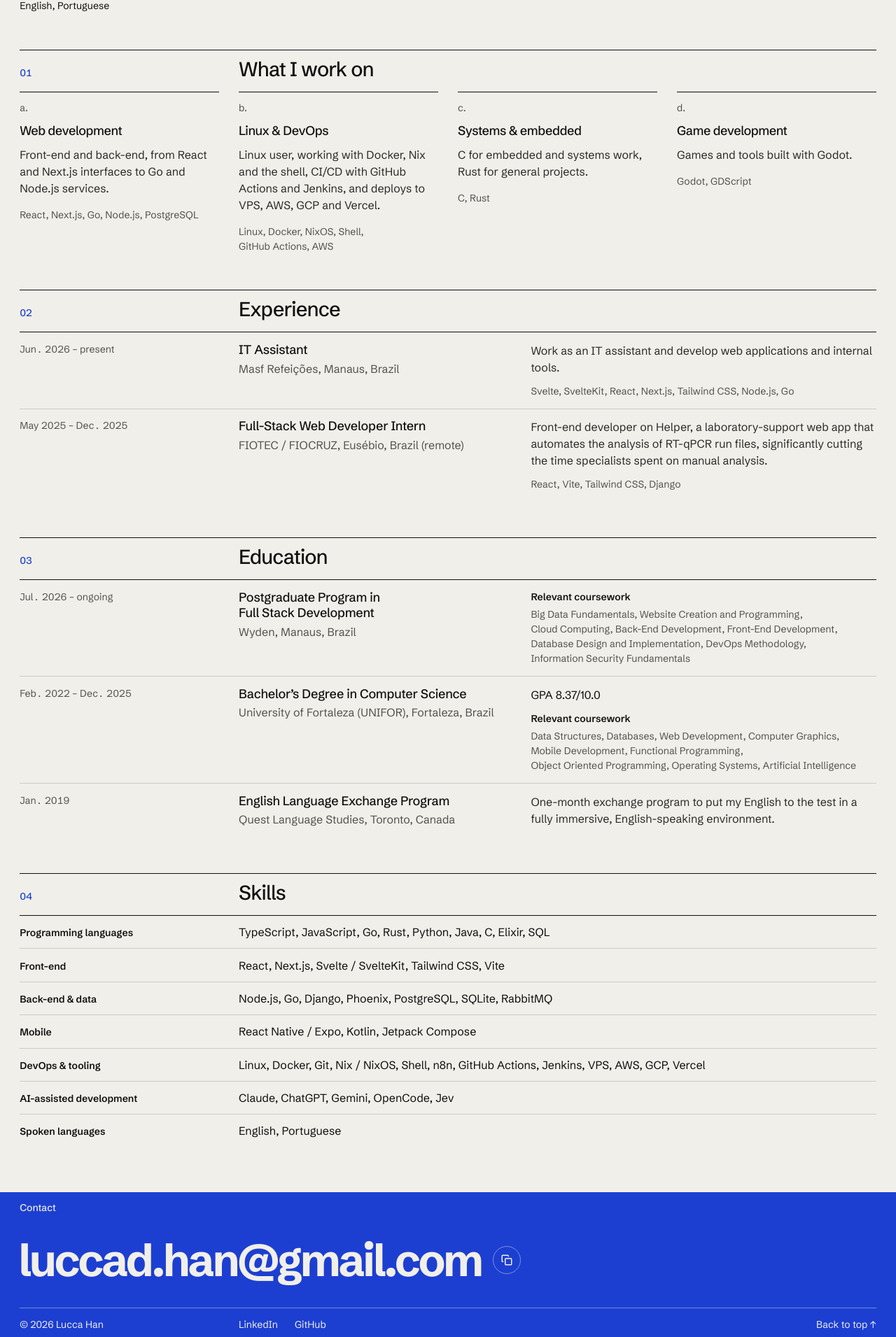
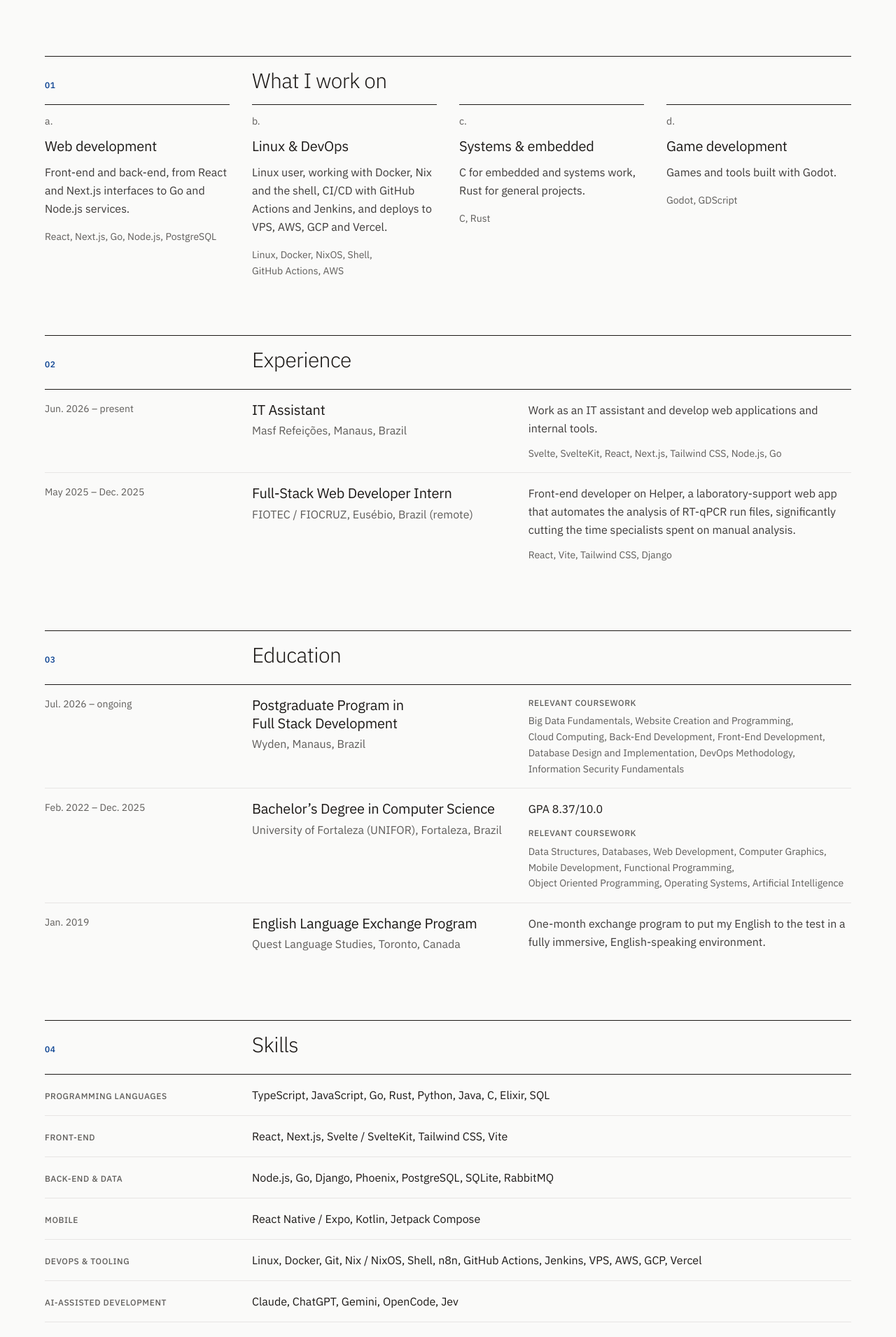
Before and after one commit to ludihan/website, a Next.js app: page /en/about in a window 1280 px wide. Shown: the part 452-2363 px from the top of the page at 70% size. Built offline with nearby package versions, Linux system fonts and the light colour scheme.

Commit message:
Restyle with the Swiss design system: IBM Plex, stone and cobalt, light headings

```diff
--- a/app/[lang]/layout.tsx
+++ b/app/[lang]/layout.tsx
@@ -11,7 +11,8 @@ import "../globals.css";
 
 export const dynamicParams = false;
 
-export const viewport: Viewport = { themeColor: "#f1efe9" };
+// The browser chrome matches the page: stone-50. The site is light only.
+export const viewport: Viewport = { colorScheme: "light", themeColor: "#fafaf9" };
 
 export const generateStaticParams = () => locales.map((lang) => ({ lang }));
 
--- a/app/globals.css
+++ b/app/globals.css
@@ -1,33 +1,44 @@
 @import "tailwindcss";
 
 /*
- * Swiss-style: one grotesk, a strict 12-column grid running edge to edge, black hairlines,
- * warm paper, and a single ultramarine (the LinkedIn banner's blue, pushed further) used
- * as a solid colour, never as a glow or gradient.
+ * Swiss International Style (the swiss-design skill): IBM Plex Sans, a 12-column grid on an 8px
+ * base, the stone palette with hierarchy by opacity, and one accent, cobalt. Light theme only.
  */
 :root {
-  --paper: #f1efe9;
-  --paper-2: #e6e3db;
-  --ink: #0f0f0e;
-  /* Quieter text and the grey rules are the ink at lower opacity, never a second grey. */
-  --ink-2: rgb(15 15 14 / 0.88); /* running text */
-  --soft: rgb(15 15 14 / 0.7); /* labels, dates, captions */
-  --rule: rgb(15 15 14 / 0.16); /* hairlines between rows */
-  --blue: #1c3fd1;
-  --gutter: clamp(1rem, 2.2vw, 2rem);
+  --paper: #fafaf9; /* stone-50 */
+  --paper-2: #f5f5f4; /* stone-100 */
+  --ink: #1c1917; /* stone-900 */
+  /* Hierarchy is the ink at lower opacity, never another hue. */
+  --ink-2: rgb(28 25 23 / 0.85); /* running text */
+  --soft: rgb(28 25 23 / 0.7); /* labels, dates, captions */
+  --faint: rgb(28 25 23 / 0.4); /* separators */
+  --rule: #e7e5e4; /* stone-200: hairlines between rows */
+  --accent: #003b8e; /* cobalt */
+  --accent-text: var(--accent);
+  --on-accent: #fafaf9;
+  /* 8px base. The gutter is 16px on phones, 32px from tablets up. */
+  --gutter: 1rem;
+  --container: 72rem; /* max-w-6xl */
+  --edge: max(var(--gutter), (100% - var(--container)) / 2);
   /*
-   * The type scale. Apart from the display sizes, which are fitted to their own text, every
-   * size on the site is one of these six.
+   * The type scale. Apart from the display sizes, every size on the site is one of these.
    */
-  --text-small: 0.875rem; /* labels, dates, captions, tech lists */
+  --text-caption: 0.75rem; /* uppercase labels */
+  --text-small: 0.875rem; /* dates, captions, tech lists */
   --text-body: 1rem;
-  --text-sub: 1.125rem; /* row and item titles */
-  --text-heading: clamp(1.25rem, 1rem + 0.6vw, 1.6rem); /* names in an index */
-  --text-title: clamp(1.375rem, 1rem + 1vw, 2rem); /* section titles and the lead statement */
-  --text-headline: clamp(2rem, 1.2rem + 1.8vw, 3rem); /* project and post titles */
-  --sans: var(--font-sans), "Helvetica Neue", Arial, sans-serif;
+  --text-sub: 1.25rem; /* row and item titles */
+  --text-heading: 1.5rem; /* names in an index */
+  --text-title: clamp(1.5rem, 1.1rem + 1.2vw, 1.875rem); /* section titles and the lead statement */
+  --text-headline: clamp(1.875rem, 1.4rem + 1.5vw, 2.5rem); /* project and post titles */
+  --sans: var(--font-sans), "Hanken Grotesk", "Barlow", "Host Grotesk", "DM Sans", system-ui, sans-serif;
   --mono: var(--font-mono), ui-monospace, monospace;
   color-scheme: light;
+}
+
+@media (min-width: 768px) {
+  :root {
+    --gutter: 2rem;
+  }
 }
 
 html {
@@ -50,14 +61,14 @@ body {
   color: var(--ink-2);
   font-family: var(--sans);
   font-size: var(--text-body);
-  line-height: 1.5;
+  line-height: 1.625;
   font-feature-settings: "kern";
   -webkit-font-smoothing: antialiased;
 }
 
 ::selection {
-  background: var(--blue);
-  color: var(--paper);
+  background: var(--accent);
+  color: var(--on-accent);
 }
 
 a {
@@ -66,7 +77,7 @@ a {
 }
 
 :focus-visible {
-  outline: 2px solid var(--blue);
+  outline: 2px solid var(--accent-text);
   outline-offset: 2px;
 }
 
@@ -107,8 +118,8 @@ p {
   left: 0.5rem;
   z-index: 10;
   padding: 0.4rem 0.8rem;
-  background: var(--blue);
-  color: var(--paper);
+  background: var(--accent);
+  color: var(--on-accent);
   transform: translateY(-200%);
 }
 
@@ -117,7 +128,7 @@ p {
 }
 
 .text-link {
-  color: var(--blue);
+  color: var(--accent-text);
   text-decoration: underline;
   text-decoration-thickness: 1px;
   text-underline-offset: 0.18em;
@@ -138,11 +149,11 @@ p {
 .page {
   flex: 1;
   width: 100%;
-  padding: 0 var(--gutter);
+  padding: 0 var(--edge);
 }
 
 .section {
-  margin-top: clamp(2.5rem, 4vw, 3.5rem);
+  margin-top: clamp(4rem, 8vw, 5rem);
 }
 
 /* Figures line up in columns of dates and numbers. */
@@ -160,14 +171,14 @@ p {
 
 .site-header {
   align-items: baseline;
-  padding: 1.1rem var(--gutter);
+  padding: 1.5rem var(--edge);
   font-size: var(--text-small);
 }
 
 .brand {
   grid-column: 1 / 4;
   color: var(--ink);
-  font-weight: 600;
+  font-weight: 500;
 }
 
 .header-role {
@@ -199,7 +210,7 @@ p {
   margin-right: 0.4em;
   vertical-align: 0.12em;
   border-radius: 50%;
-  background: var(--blue);
+  background: var(--accent-text);
 }
 
 .lang-switcher {
@@ -212,7 +223,7 @@ p {
 .lang-switcher > * + *::before {
   content: "/";
   margin: 0 0.4em;
-  color: var(--rule);
+  color: var(--faint);
 }
 
 .lang-switcher a {
@@ -226,46 +237,29 @@ p {
 
 /* ---------- Display type ---------- */
 
-/* The name runs the full width of the grid, edge to edge, at every screen size. */
-.hero {
-  container-type: inline-size;
-}
-
+/* The name: large, light and tight, but not wider than the page needs. */
 .display {
-  /* Pulled left by the L's side bearing, so the stem sits on the grid edge. */
-  margin: clamp(1.25rem, 3vw, 2.25rem) 0 0 -0.07em;
+  margin: clamp(2rem, 5vw, 3rem) 0 0 -0.04em;
   color: var(--ink);
-  /* "Lucca Han" is 4.46em wide at this tracking. */
-  font-size: calc(100cqw / 4.46);
-  font-weight: 700;
-  letter-spacing: -0.065em;
-  line-height: 0.8;
-  white-space: nowrap;
-}
-
-/* The 404's figures have almost no side bearing, so they need only a small pull. */
-.not-found .display {
-  margin-left: -0.02em;
+  font-size: clamp(3rem, 2rem + 6vw, 6rem);
+  font-weight: 300;
+  letter-spacing: -0.03em;
+  line-height: 1;
 }
 
 .display-page {
-  /* Room below the baseline for descenders (the j in "Projects", the g in "Blog"), so they
-     clear the rule under the title instead of crossing it. */
-  padding-bottom: 0.12em;
-  margin-left: -0.04em;
-  font-size: clamp(3rem, 11vw, 11rem);
-  letter-spacing: -0.055em;
+  font-size: clamp(2.5rem, 1.75rem + 4vw, 4.5rem);
 }
 
 .hero-body {
-  margin-top: clamp(1rem, 2vw, 1.5rem);
-  padding-top: 0.85rem;
+  margin-top: clamp(1.5rem, 3vw, 2rem);
+  padding-top: 1rem;
   border-top: 1px solid var(--ink);
 }
 
 .page-head .grid:not(.hero-body) {
-  margin-top: clamp(1rem, 2vw, 1.5rem);
-  padding-top: 0.85rem;
+  margin-top: clamp(1.5rem, 3vw, 2rem);
+  padding-top: 1rem;
   border-top: 1px solid var(--ink);
 }
 
@@ -281,6 +275,9 @@ p {
 .meta dt,
 .meta-title {
   color: var(--soft);
+  font-size: var(--text-caption);
+  letter-spacing: 0.05em;
+  text-transform: uppercase;
 }
 
 .meta dd {
@@ -290,16 +287,16 @@ p {
 
 .meta-title {
   grid-column: 1 / 4;
-  font-size: var(--text-small);
 }
 
 .statement {
   grid-column: 4 / 12;
   color: var(--ink);
+  max-width: 32em;
   font-size: var(--text-title);
-  font-weight: 400;
-  letter-spacing: -0.025em;
-  line-height: 1.16;
+  font-weight: 300;
+  letter-spacing: -0.02em;
+  line-height: 1.3;
   text-wrap: pretty;
 }
 
@@ -313,7 +310,7 @@ p {
 }
 
 .inline-links a {
-  color: var(--blue);
+  color: var(--accent-text);
 }
 
 .inline-links a:hover {
@@ -324,29 +321,30 @@ p {
 
 .section-head {
   align-items: baseline;
-  padding-top: 0.75rem;
+  padding-top: 1rem;
   border-top: 1px solid var(--ink);
 }
 
 .section-no {
   grid-column: 1 / 4;
-  color: var(--blue);
-  font-size: var(--text-small);
+  color: var(--accent-text);
+  font-size: var(--text-caption);
   font-weight: 500;
+  letter-spacing: 0.05em;
 }
 
 .section-head h2 {
   grid-column: 4 / 10;
   font-size: var(--text-title);
-  font-weight: 500;
-  letter-spacing: -0.03em;
-  line-height: 1.05;
+  font-weight: 300;
+  letter-spacing: -0.02em;
+  line-height: 1.2;
 }
 
 .section-more {
   grid-column: 10 / 13;
   justify-self: end;
-  color: var(--blue);
+  color: var(--accent-text);
   font-size: var(--text-small);
 }
 
@@ -357,13 +355,13 @@ p {
 /* ---------- Project index ---------- */
 
 .index {
-  margin-top: 1rem;
+  margin-top: 1.5rem;
   border-bottom: 1px solid var(--ink);
 }
 
 .index-row {
   align-items: baseline;
-  padding: 0.7rem 0;
+  padding: 1rem 0;
   border-top: 1px solid var(--rule);
   color: var(--ink);
   transition:
@@ -378,8 +376,8 @@ p {
 .index-row:hover,
 .index-row:focus-visible {
   outline: none;
-  background: var(--blue);
-  color: var(--paper);
+  background: var(--accent);
+  color: var(--on-accent);
 }
 
 .index-no {
@@ -391,8 +389,8 @@ p {
 .index-name {
   grid-column: 2 / 4;
   font-size: var(--text-heading);
-  font-weight: 600;
-  letter-spacing: -0.04em;
+  font-weight: 400;
+  letter-spacing: -0.02em;
   line-height: 1;
 }
 
@@ -472,17 +470,17 @@ p {
 
 .figure figcaption span {
   color: var(--ink);
-  font-weight: 600;
+  font-weight: 500;
 }
 
 /* ---------- Rows: experience & education ---------- */
 
 .rows {
-  margin-top: 1rem;
+  margin-top: 1.5rem;
 }
 
 .row {
-  padding: 0.85rem 0;
+  padding: 1rem 0;
   border-top: 1px solid var(--rule);
 }
 
@@ -502,9 +500,9 @@ p {
 
 .row-title h3 {
   font-size: var(--text-sub);
-  font-weight: 500;
-  letter-spacing: -0.015em;
-  line-height: 1.25;
+  font-weight: 400;
+  letter-spacing: -0.01em;
+  line-height: 1.3;
 }
 
 .row-title p {
@@ -514,6 +512,7 @@ p {
 
 .row-body {
   grid-column: 8 / 13;
+  max-width: 60ch;
   color: var(--ink-2);
 }
 
@@ -526,9 +525,11 @@ p {
 }
 
 .row-label {
-  color: var(--ink);
-  font-size: var(--text-small);
-  font-weight: 600;
+  color: var(--soft);
+  font-size: var(--text-caption);
+  font-weight: 500;
+  letter-spacing: 0.05em;
+  text-transform: uppercase;
 }
 
 .row-label + .tags {
@@ -552,13 +553,16 @@ p {
 
 .skill-row {
   align-items: baseline;
-  padding: 0.7rem 0;
+  padding: 1rem 0;
 }
 
 .skill-row h3 {
   grid-column: 1 / 4;
-  font-size: var(--text-small);
-  font-weight: 600;
+  color: var(--soft);
+  font-size: var(--text-caption);
+  font-weight: 500;
+  letter-spacing: 0.05em;
+  text-transform: uppercase;
 }
 
 .skill-row .tags {
@@ -589,11 +593,13 @@ p {
 
 .focus-item h3 {
   font-size: var(--text-sub);
-  letter-spacing: -0.025em;
+  font-weight: 400;
+  letter-spacing: -0.01em;
 }
 
 .focus-item p {
-  margin: 0.6rem 0 1rem;
+  max-width: 60ch;
+  margin: 0.5rem 0 1rem;
 }
 
 /* ---------- Projects page ---------- */
@@ -619,11 +625,11 @@ p {
 }
 
 .project-head h2 {
-  margin-top: 0.4rem;
+  margin-top: 0.5rem;
   font-size: var(--text-headline);
-  font-weight: 700;
-  letter-spacing: -0.05em;
-  line-height: 0.95;
+  font-weight: 300;
+  letter-spacing: -0.02em;
+  line-height: 1.1;
 }
 
 .project-head p {
@@ -633,10 +639,10 @@ p {
 }
 
 .project-desc {
+  max-width: 60ch;
   margin-top: 1rem;
   color: var(--ink-2);
   font-size: var(--text-body);
-  line-height: 1.5;
 }
 
 .project-features {
@@ -675,6 +681,9 @@ p {
 
 .project-facts dt {
   color: var(--soft);
+  font-size: var(--text-caption);
+  letter-spacing: 0.05em;
+  text-transform: uppercase;
 }
 
 .project-facts dd {
@@ -753,7 +762,7 @@ p {
 
 .filmstrip button[aria-pressed="true"] {
   opacity: 1;
-  box-shadow: 0 2px 0 var(--blue);
+  box-shadow: 0 2px 0 var(--accent-text);
 }
 
 .filmstrip img {
@@ -826,7 +835,7 @@ body:has(dialog[open]) {
 }
 
 .lightbox::backdrop {
-  background: rgb(15 15 14 / 0.88);
+  background: rgb(12 10 9 / 0.9);
 }
 
 .lightbox img {
@@ -865,7 +874,7 @@ body:has(dialog[open]) {
 }
 
 .lightbox-bar button:hover {
-  color: var(--blue);
+  color: var(--accent-text);
 }
 
 /* ---------- Blog ---------- */
@@ -904,13 +913,13 @@ body:has(dialog[open]) {
 .post-title strong {
   color: var(--ink);
   font-size: var(--text-heading);
-  font-weight: 500;
-  letter-spacing: -0.03em;
-  line-height: 1.15;
+  font-weight: 400;
+  letter-spacing: -0.02em;
+  line-height: 1.2;
 }
 
 .post-row:hover strong {
-  color: var(--blue);
+  color: var(--accent-text);
 }
 
 .post-minutes {
@@ -930,7 +939,7 @@ body:has(dialog[open]) {
 }
 
 .post {
-  max-width: 44rem;
+  max-width: 60ch;
   margin: clamp(1.5rem, 3vw, 2.5rem) 0 0 calc((100% + var(--gutter)) / 12 * 3);
 }
 
@@ -941,9 +950,9 @@ body:has(dialog[open]) {
 .post > .title {
   margin: 2rem 0 1rem;
   font-size: var(--text-headline);
-  font-weight: 700;
-  letter-spacing: -0.05em;
-  line-height: 0.95;
+  font-weight: 300;
+  letter-spacing: -0.02em;
+  line-height: 1.1;
 }
 
 .post-meta {
@@ -970,7 +979,7 @@ body:has(dialog[open]) {
 }
 
 .post-nav a:hover {
-  color: var(--blue);
+  color: var(--accent-text);
 }
 
 .post-nav small {
@@ -998,9 +1007,9 @@ body:has(dialog[open]) {
 .prose h4 {
   margin-top: 2.25em;
   color: var(--ink);
-  font-weight: 600;
-  letter-spacing: -0.025em;
-  line-height: 1.2;
+  font-weight: 400;
+  letter-spacing: -0.01em;
+  line-height: 1.3;
 }
 .prose h1 { font-size: 2em; }
 .prose h2 { font-size: 1.6em; }
@@ -1008,10 +1017,10 @@ body:has(dialog[open]) {
 .prose ul { list-style: disc; padding-left: 1.25rem; }
 .prose ol { list-style: decimal; padding-left: 1.25rem; }
 .prose li + li { margin-top: 0.35em; }
-.prose a { color: var(--blue); text-decoration: underline; text-decoration-thickness: 1px; text-underline-offset: 0.18em; }
+.prose a { color: var(--accent-text); text-decoration: underline; text-decoration-thickness: 1px; text-underline-offset: 0.18em; }
 .prose a:hover { color: var(--ink); }
-.prose strong { color: var(--ink); }
-.prose blockquote { padding-left: 1.25rem; border-left: 3px solid var(--blue); color: var(--ink); font-size: 1.15em; }
+.prose strong { color: var(--ink); font-weight: 500; }
+.prose blockquote { padding-left: 1.25rem; border-left: 2px solid var(--accent-text); color: var(--ink); font-size: 1.15em; }
 .prose pre { padding: 1rem 1.25rem; overflow-x: auto; font-size: var(--text-small); line-height: 1.6; }
 .prose code { font-family: var(--mono); }
 .prose :not(pre) > code { padding: 0.1em 0.3em; background: var(--paper-2); font-size: 0.875em; }
@@ -1027,10 +1036,10 @@ body:has(dialog[open]) {
 /* ---------- Footer: the blue contact block ---------- */
 
 .site-footer {
-  margin-top: clamp(3rem, 5vw, 4.5rem);
-  padding: 0.75rem var(--gutter) 0;
-  background: var(--blue);
-  color: var(--paper);
+  margin-top: clamp(4rem, 8vw, 5rem);
+  padding: 1.5rem var(--edge) 0;
+  background: var(--accent);
+  color: var(--on-accent);
 }
 
 .footer-top {
@@ -1040,7 +1049,10 @@ body:has(dialog[open]) {
 
 .footer-label {
   grid-column: 1 / 4;
+  font-size: var(--text-caption);
   font-weight: 500;
+  letter-spacing: 0.05em;
+  text-transform: uppercase;
 }
 
 .footer-email {
@@ -1048,11 +1060,11 @@ body:has(dialog[open]) {
   align-items: baseline;
   gap: 0.25em;
   /* Only a one-word label sits above the address, so the gap above it stays short. */
-  margin: clamp(1rem, 2.5vw, 2rem) 0 clamp(1.5rem, 3vw, 2.25rem) -0.03em;
-  font-size: clamp(1.75rem, 5vw, 5rem);
-  font-weight: 700;
-  letter-spacing: -0.055em;
-  line-height: 1;
+  margin: clamp(1.5rem, 3vw, 2rem) 0 clamp(2rem, 4vw, 3rem) -0.03em;
+  font-size: clamp(1.75rem, 1rem + 4vw, 4rem);
+  font-weight: 300;
+  letter-spacing: -0.03em;
+  line-height: 1.1;
 }
 
 .footer-email a {
@@ -1076,10 +1088,9 @@ body:has(dialog[open]) {
   width: 2.5rem;
   height: 2.5rem;
   padding: 0;
-  border: 1px solid rgb(241 239 233 / 0.45);
-  border-radius: 50%;
+  border: 1px solid rgb(250 250 249 / 0.4);
   background: none;
-  color: var(--paper);
+  color: var(--on-accent);
   cursor: pointer;
   transition:
     background 0.15s,
@@ -1087,8 +1098,8 @@ body:has(dialog[open]) {
 }
 
 .btn-copy:hover {
-  background: var(--paper);
-  color: var(--blue);
+  background: var(--on-accent);
+  color: var(--accent);
 }
 
 .copy-email-tooltip {
@@ -1096,8 +1107,8 @@ body:has(dialog[open]) {
   left: 50%;
   bottom: calc(100% + 0.5rem);
   padding: 0.25rem 0.55rem;
-  background: var(--paper);
-  color: var(--blue);
+  background: var(--on-accent);
+  color: var(--accent);
   font-size: var(--text-small);
   font-weight: 500;
   letter-spacing: 0;
@@ -1114,8 +1125,8 @@ body:has(dialog[open]) {
 
 .footer-bottom {
   align-items: baseline;
-  padding: 0.85rem 0 1.25rem;
-  border-top: 1px solid rgb(241 239 233 / 0.4);
+  padding: 1rem 0 1.5rem;
+  border-top: 1px solid rgb(250 250 249 / 0.4);
   font-size: var(--text-small);
 }
 
@@ -1168,6 +1179,22 @@ div[data-lang] {
     display: none;
   }
 
+  /* Every link a finger can hit: at least 44px tall. */
+  .nav-link,
+  .lang-switcher a,
+  .lang-switcher [aria-current],
+  .section-more,
+  .footer-links a,
+  .footer-top-link a {
+    display: inline-flex;
+    align-items: center;
+    min-height: 44px;
+  }
+
+  .site-header {
+    padding-block: 0.5rem;
+  }
+
   .meta {
     grid-template-columns: repeat(auto-fit, minmax(9rem, 1fr));
     margin-bottom: 2rem;
@@ -1210,7 +1237,7 @@ div[data-lang] {
 
   .index-row:hover {
     background: none;
-    color: var(--blue);
+    color: var(--accent-text);
   }
 
   /* On phones the figures become a sideways strip instead of a tall stack. */
--- a/lib/fonts.ts
+++ b/lib/fonts.ts
@@ -1,5 +1,10 @@
-import { Geist_Mono, Schibsted_Grotesk } from "next/font/google";
+import { IBM_Plex_Mono, IBM_Plex_Sans } from "next/font/google";
 
-// One grotesk for everything, from captions to the display name; a mono only for code in posts.
-export const sans = Schibsted_Grotesk({ subsets: ["latin"], variable: "--font-sans" });
-export const mono = Geist_Mono({ subsets: ["latin"], variable: "--font-mono" });
+// IBM Plex Sans for everything, from captions to the display name; Plex Mono only for code in posts.
+export const sans = IBM_Plex_Sans({
+  subsets: ["latin"],
+  weight: ["300", "400", "500"],
+  style: ["normal", "italic"],
+  variable: "--font-sans",
+});
+export const mono = IBM_Plex_Mono({ subsets: ["latin"], weight: ["400"], variable: "--font-mono" });
```
Also changed, not shown: lib/og.tsx (+18 -16 lines), public/site.webmanifest.
